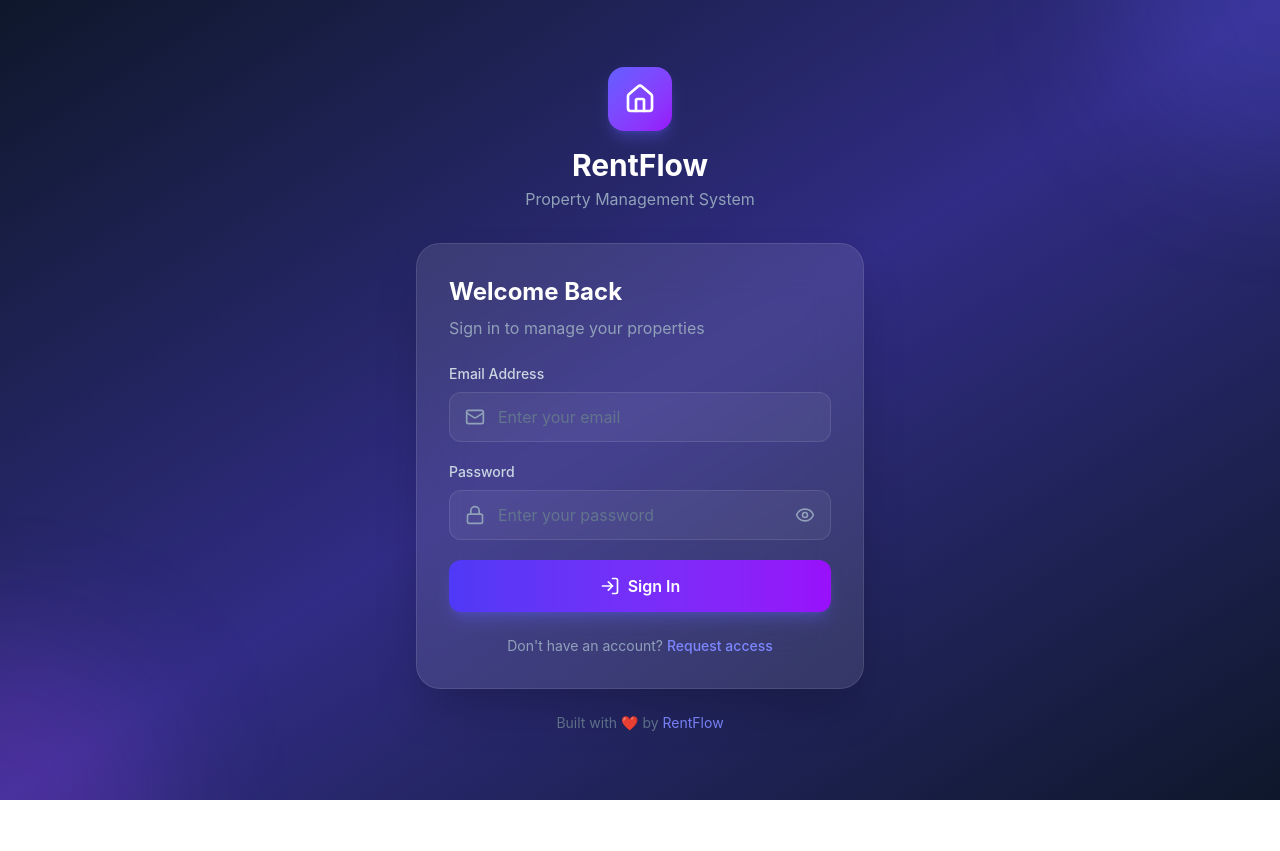
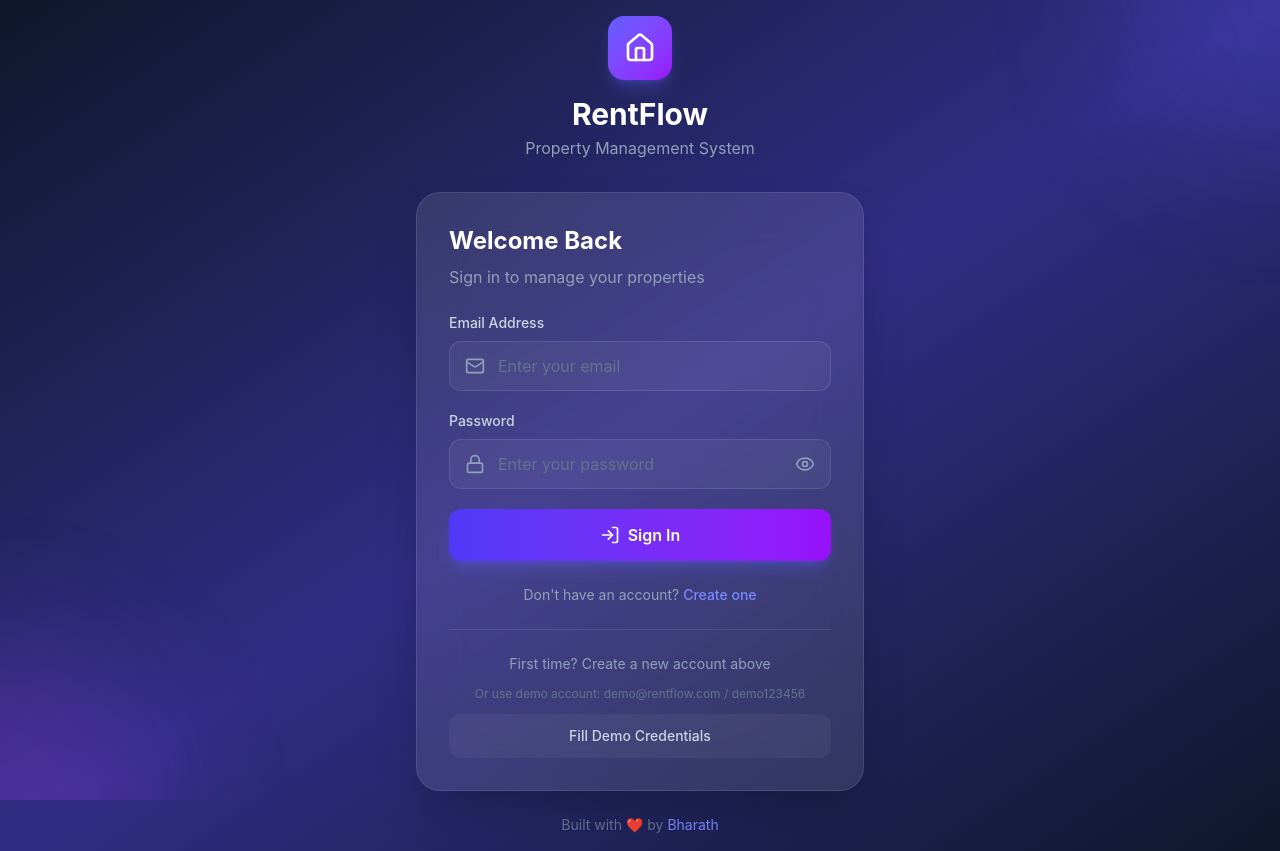
Before and after one commit to bharathmayilsamy/Rentflow, a React (Vite) app: page / in a window 1280 px wide. Before the commit the page ends 800 px from the top, so only its background shows below. Built offline with nearby package versions, Linux system fonts and the light colour scheme.

Commit message:
Update Login.tsx
revised

```diff
--- a/src/components/Login.tsx
+++ b/src/components/Login.tsx
@@ -1,7 +1,6 @@
 import { useState } from 'react';
 import { AuthUser } from '../types';
-import { signIn, signUp, signOut, checkUserApproved, supabase } from '../lib/supabase';
-import { db_createSignupRequest, db_loadSignupRequests, db_updateSignupRequest } from '../lib/database';
+import { signIn, signUp } from '../lib/supabase';
 import { Home, Mail, Lock, Eye, EyeOff, LogIn, UserPlus, ArrowLeft } from 'lucide-react';
 
 interface Props {
@@ -36,20 +35,11 @@ export default function Login({ onLogin }: Props) {
       }
 
       if (data.user) {
-        const approved = await checkUserApproved(data.user.email || email, data.user.id);
-        if (!approved) {
-          await signOut();
-          setError('Your account is pending owner approval. Please wait until the owner approves your access.');
-          setIsLoading(false);
-          return;
-        }
-
         onLogin({
           id: data.user.id,
           email: data.user.email || '',
           name: data.user.user_metadata?.name || email.split('@')[0],
-          role: data.user.user_metadata?.role === 'Owner' ? 'Owner' : (data.user.user_metadata?.role || 'Staff'),
-          approved: true,
+          role: data.user.user_metadata?.role || 'Owner',
         });
       }
     } catch (err: any) {
@@ -80,19 +70,7 @@ export default function Login({ onLogin }: Props) {
       }
 
       if (data.user) {
-        await db_createSignupRequest(email, name, data.user.id);
-
-        const existingRequests = await db_loadSignupRequests();
-        const isFirstUser = !existingRequests || existingRequests.filter(r => r.status === 'Approved').length === 0;
-
-        if (isFirstUser) {
-          await db_updateSignupRequest(data.user.id, 'Approved');
-          await supabase.auth.updateUser({ data: { role: 'Owner', approved: true } });
-          setSuccess('Welcome! You are the owner. Please check your email to verify, then login.');
-        } else {
-          setSuccess('Account request submitted. The owner will review and approve your access. You will receive access once approved.');
-        }
-
+        setSuccess('Account created! Please check your email to verify, then login.');
         setMode('login');
         setPassword('');
       }
@@ -102,14 +80,22 @@ export default function Login({ onLogin }: Props) {
     setIsLoading(false);
   };
 
+  const fillDemoCredentials = () => {
+    setEmail('demo@rentflow.com');
+    setPassword('demo123456');
+    setError('');
+  };
+
   return (
     <div className="min-h-screen bg-gradient-to-br from-slate-900 via-indigo-900 to-slate-900 flex items-center justify-center p-4">
+      {/* Background Pattern */}
       <div className="absolute inset-0 overflow-hidden">
         <div className="absolute -top-40 -right-40 w-80 h-80 bg-indigo-500/20 rounded-full blur-3xl" />
         <div className="absolute -bottom-40 -left-40 w-80 h-80 bg-purple-500/20 rounded-full blur-3xl" />
       </div>
 
       <div className="relative w-full max-w-md">
+        {/* Logo */}
         <div className="text-center mb-8">
           <div className="inline-flex items-center justify-center w-16 h-16 bg-gradient-to-br from-indigo-500 to-purple-600 rounded-2xl shadow-lg shadow-indigo-500/30 mb-4">
             <Home className="w-8 h-8 text-white" />
@@ -118,6 +104,7 @@ export default function Login({ onLogin }: Props) {
           <p className="text-slate-400 mt-1">Property Management System</p>
         </div>
 
+        {/* Auth Card */}
         <div className="bg-white/10 backdrop-blur-xl rounded-3xl p-8 shadow-2xl border border-white/10">
           {mode === 'login' ? (
             <>
@@ -193,10 +180,24 @@ export default function Login({ onLogin }: Props) {
               <div className="mt-6 text-center">
                 <p className="text-slate-400 text-sm">
                   Don't have an account?{' '}
-                  <button onClick={() => { setMode('signup'); setError(''); setSuccess(''); }} className="text-indigo-400 hover:text-indigo-300 font-medium">
-                    Request access
+                  <button onClick={() => setMode('signup')} className="text-indigo-400 hover:text-indigo-300 font-medium">
+                    Create one
                   </button>
                 </p>
+              </div>
+
+              {/* Demo Info */}
+              <div className="mt-6 pt-6 border-t border-white/10">
+                <p className="text-sm text-slate-400 text-center mb-3">First time? Create a new account above</p>
+                <p className="text-xs text-slate-500 text-center">
+                  Or use demo account: demo@rentflow.com / demo123456
+                </p>
+                <button
+                  onClick={fillDemoCredentials}
+                  className="w-full mt-3 p-3 bg-white/5 hover:bg-white/10 rounded-xl transition text-slate-300 text-sm font-medium"
+                >
+                  Fill Demo Credentials
+                </button>
               </div>
             </>
           ) : (
@@ -204,8 +205,8 @@ export default function Login({ onLogin }: Props) {
               <button onClick={() => setMode('login')} className="flex items-center gap-2 text-slate-400 hover:text-white transition mb-4">
                 <ArrowLeft className="w-4 h-4" /> Back to login
               </button>
-              <h2 className="text-2xl font-bold text-white mb-2">Request Access</h2>
-              <p className="text-slate-400 mb-6">Create an account — the owner must approve before you can login</p>
+              <h2 className="text-2xl font-bold text-white mb-2">Create Account</h2>
+              <p className="text-slate-400 mb-6">Start managing your properties today</p>
 
               <form onSubmit={handleSignup} className="space-y-5">
                 <div>
@@ -283,7 +284,7 @@ export default function Login({ onLogin }: Props) {
                   ) : (
                     <>
                       <UserPlus className="w-5 h-5" />
-                      Submit Request
+                      Create Account
                     </>
                   )}
                 </button>
@@ -292,8 +293,9 @@ export default function Login({ onLogin }: Props) {
           )}
         </div>
 
+        {/* Footer */}
         <p className="text-center text-slate-500 text-sm mt-6">
-          Built with ❤️ by <span className="text-indigo-400">RentFlow</span>
+          Built with ❤️ by <span className="text-indigo-400">Bharath</span>
         </p>
       </div>
     </div>
```
